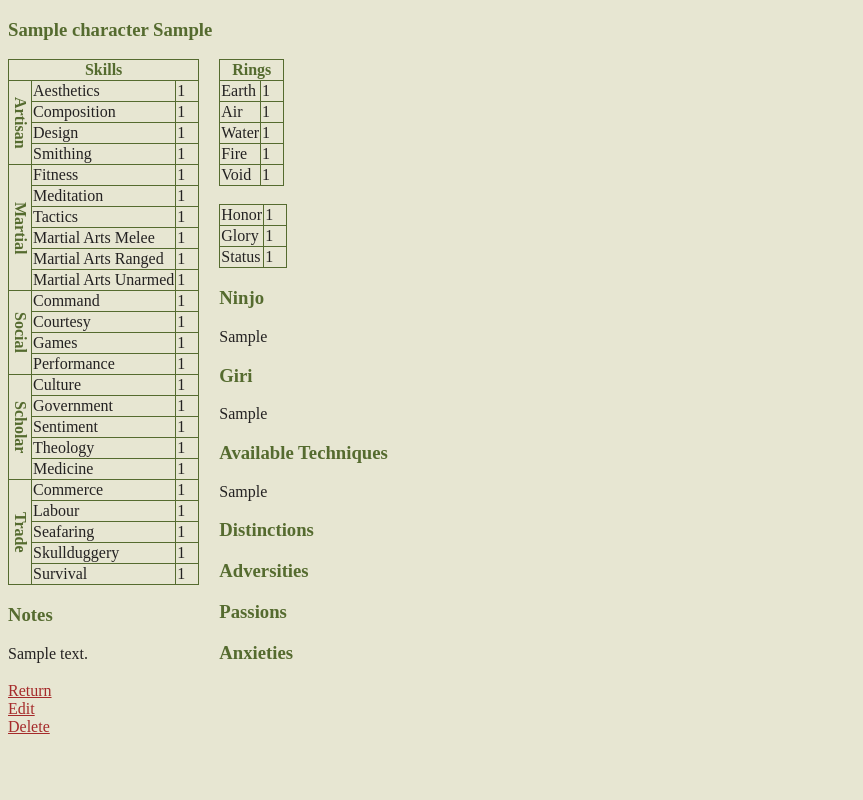
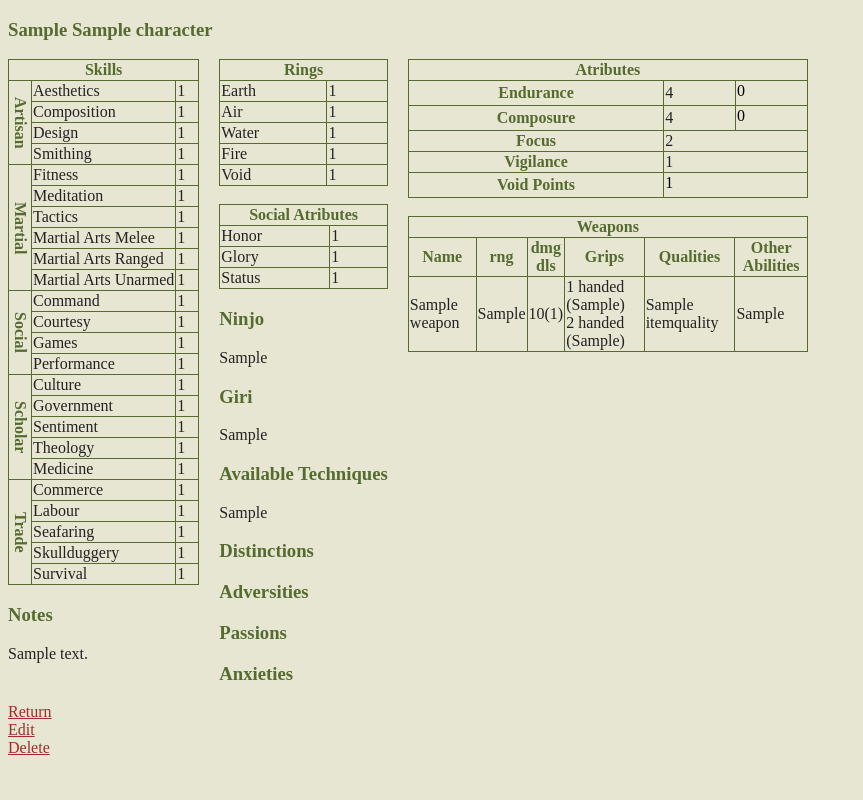
Before and after one commit to Koboldus/Digital-Yojimbo, a Django app: page /account/character/1/ in a window 1280 px wide. Shown: the whole page, without its empty margins (0-863 px from the left). Run offline with Django 4.2, Linux system fonts and the light colour scheme; a user stored in the database is signed in; tables that the repository leaves empty hold one stand-in row (values such as "Sample post").

Commit message:
Added weapons and secondary atributes to sheet

```diff
--- a/Character_Menagement/admin.py
+++ b/Character_Menagement/admin.py
@@ -1,5 +1,5 @@
 from django.contrib import admin
-from Character_Menagement.models import Trait, ItemQuality, Equipment, Weapon, Armor, Technique, SchoolAbility
+from Character_Menagement.models import Trait, ItemQuality, Equipment, Weapon, Armor, Technique, SchoolAbility, Character
 
 admin.site.register(Trait)
 admin.site.register(ItemQuality)
@@ -8,3 +8,4 @@ admin.site.register(Weapon)
 admin.site.register(Armor)
 admin.site.register(Technique)
 admin.site.register(SchoolAbility)
+admin.site.register(Character)
--- a/Character_Menagement/models.py
+++ b/Character_Menagement/models.py
@@ -40,6 +40,7 @@ class Equipment(models.Model):
     price = models.IntegerField()
     qualities = models.ManyToManyField(ItemQuality)
     description = models.TextField(null=True)
+    abilities = models.TextField(null=True)
 
     def __str__(self):
         return self.name
@@ -72,6 +73,7 @@ class Armor(models.Model):
     description = models.TextField(null=True)
     physical_resistance = models.IntegerField(default=0)
     supernatural_resistance = models.IntegerField(default=0)
+    quirks = models.CharField(max_length=240, null=True)
 
     def __str__(self):
         return self.name
@@ -185,3 +187,6 @@ class Character(models.Model):
     # Meta information
     date_of_creation = models.DateTimeField(auto_now_add=True)
     user = models.ForeignKey(User, on_delete=models.CASCADE)
+
+    def __str__(self):
+        return self.name
--- a/Character_Menagement/views.py
+++ b/Character_Menagement/views.py
@@ -2,6 +2,7 @@ from django.shortcuts import render, redirect
 from django.views import View
 from django.http import HttpResponse
 from Character_Menagement.models import Character, Trait
+import math
 
 
 # The character sheet view
@@ -14,7 +15,21 @@ class CharacterSheet(View):
         if request.user.id != character.user_id:
             return HttpResponse("This isn't one of your characters")
 
-        return render(request, 'character_sheet.html', {'character': character})
+        endurance = (int(character.earth) + int(character.fire)) * 2
+        composure = (int(character.earth) + int(character.water)) * 2
+        focus = int(character.air) + int(character.fire)
+        vigilance = (int(character.air) + int(character.water)) // 2
+        void = math.ceil(int(character.void) / 2)
+
+        return render(
+            request,
+            'character_sheet.html',
+            {'character': character,
+             'endurance': endurance,
+             'composure': composure,
+             'focus': focus,
+             'vigilance':vigilance,
+             'void_points': void})
 
 
 # The character editing view
--- a/static/css/style.css
+++ b/static/css/style.css
@@ -17,10 +17,18 @@ body {
     max-width: 400px;
 }
 
-.note-field {
-    border-radius: 1px;
-    border-color: darkolivegreen;
+.sheet-table {
+    width: 100%;
 }
+
+.plain {
+    all: initial;
+    width: 20px;
+    height: 18px;
+}
+
+/*.note-field {
+}*/
 
 .border {
     min-width: 20px;
@@ -37,6 +45,12 @@ body {
     border-color: darkolivegreen;
 }
 
+.skill-group {
+    writing-mode: vertical-rl;
+    text-orientation: sideways-right;
+    width: 20px;
+}
+
 a:hover {
     color: red;
 }
@@ -47,12 +61,6 @@ a {
 
 h1, h2, h3, th {
     color: darkolivegreen;
-}
-
-.skill-group {
-    writing-mode: vertical-rl;
-    text-orientation: sideways-right;
-    width: 20px;
 }
 
 table, th, td {
--- a/templates/character_sheet.html
+++ b/templates/character_sheet.html
@@ -1,6 +1,6 @@
 {% extends 'base.html' %}
 {% block content %}
-<h3>{{ character.name }} {{ character.family }}</h3>
+<h3>{{ character.family }} {{ character.name }}</h3>
 
 <div class="main-container">
     <div class="sub-container">
@@ -118,7 +118,7 @@
     <div class="border"></div>
     <div class="sub-container">
         <div>
-            <table>
+            <table class="sheet-table">
                 <tr>
                     <th colspan="2">Rings</th>
                 </tr>
@@ -146,7 +146,10 @@
         </div>
         <br>
         <div>
-            <table>
+            <table class="sheet-table">
+                <tr>
+                    <th colspan="2">Social Atributes</th>
+                </tr>
                 <tr>
                     <td>Honor</td>
                     <td>{{ character.honor }}</td>
@@ -206,6 +209,88 @@
             {% endfor %}
         </div>
     </div>
+    <div class="border"></div>
+    <div class="sub-container">
+        <div>
+            <table class="sheet-table">
+                <tr>
+                    <th colspan="3">Atributes</th>
+                </tr>
+                <tr>
+                    <th>Endurance</th>
+                    <td>{{ endurance }}</td>
+                    <td>
+                        <textarea class="plain">0</textarea>
+                    </td>
+                </tr>
+
+                <tr>
+                    <th>Composure</th>
+                    <td>{{ composure }}</td>
+                    <td>
+                        <textarea class="plain">0</textarea>
+                    </td>
+                </tr>
+                <tr>
+                    <th>Focus</th>
+                    <td colspan="2">{{ focus }}</td>
+                </tr>
+                <tr>
+                    <th>Vigilance</th>
+                    <td colspan="2">{{ vigilance }}</td>
+                </tr>
+                <tr>
+                    <th>Void Points</th>
+                    <td colspan="2">
+                        <textarea class="plain">{{ void_points }}</textarea>
+                    </td>
+                </tr>
+            </table>
+        </div>
+        <br>
+        <div>
+            <table>
+                <tr>
+                    <th colspan="6">Weapons</th>
+                </tr>
+                <tr>
+                    <th>Name</th>
+                    <th>rng</th>
+                    <th>dmg<br>dls</th>
+                    <th>Grips</th>
+                    <th>Qualities</th>
+                    <th>Other
+                        Abilities</th>
+                </tr>
+                {% for weapon in character.weapons.all %}
+                <tr>
+                    <td>{{ weapon.name }}</td>
+                    <td>{{ weapon.range }}</td>
+                    <td>{{ weapon.damage }}({{ weapon.deadliness}})</td>
+                    <td>
+                        {% if weapon.one_hand != 'X' %}1 handed ({{ weapon.one_hand }}){% endif %}<br>{% if weapon.two_hand != X %}2 handed ({{ weapon.two_hand }}){% endif %}
+                    </td>
+                    <td>
+                        {% if none in weapon.qualities.all %}
+                        -
+                        {% elif none not in weapon.qualities.all %}
+                        {% for quality in weapon.qualities.all %}
+                        {{ quality.name }}
+                        {% endfor %}
+                        {% endif %}
+                    </td>
+                    <td>
+                        {% if weapon.quirks == 'X' %}
+                        None
+                        {% elif weapon.quirks != 'X' %}
+                        {{ weapon.quirks }}
+                        {% endif %}
+                    </td>
+                </tr>
+                {% endfor %}
+            </table>
+        </div>
+    </div>
 </div>
 <div><a href="/account/">Return</a></div>
 <div><a href="/account/character/{{ character.id }}/edit/">Edit</a></div>
```
